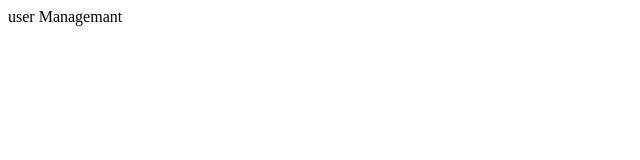
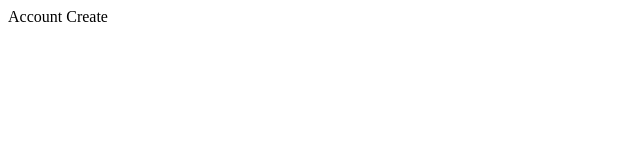
Before and after one commit to taemotherlode01/git1, a plain HTML site: page user.html in a window 1280 px wide. Shown: the full height of the page, 0-640 px from the left. Drawn offline with Linux system fonts and the light colour scheme.

Commit message:
add Acount Create

```diff
--- a/user.html
+++ b/user.html
@@ -6,6 +6,7 @@
     <title>Document</title>
 </head>
 <body>
-    user Managemant
+    Account Create
+
 </body>
 </html>
```
